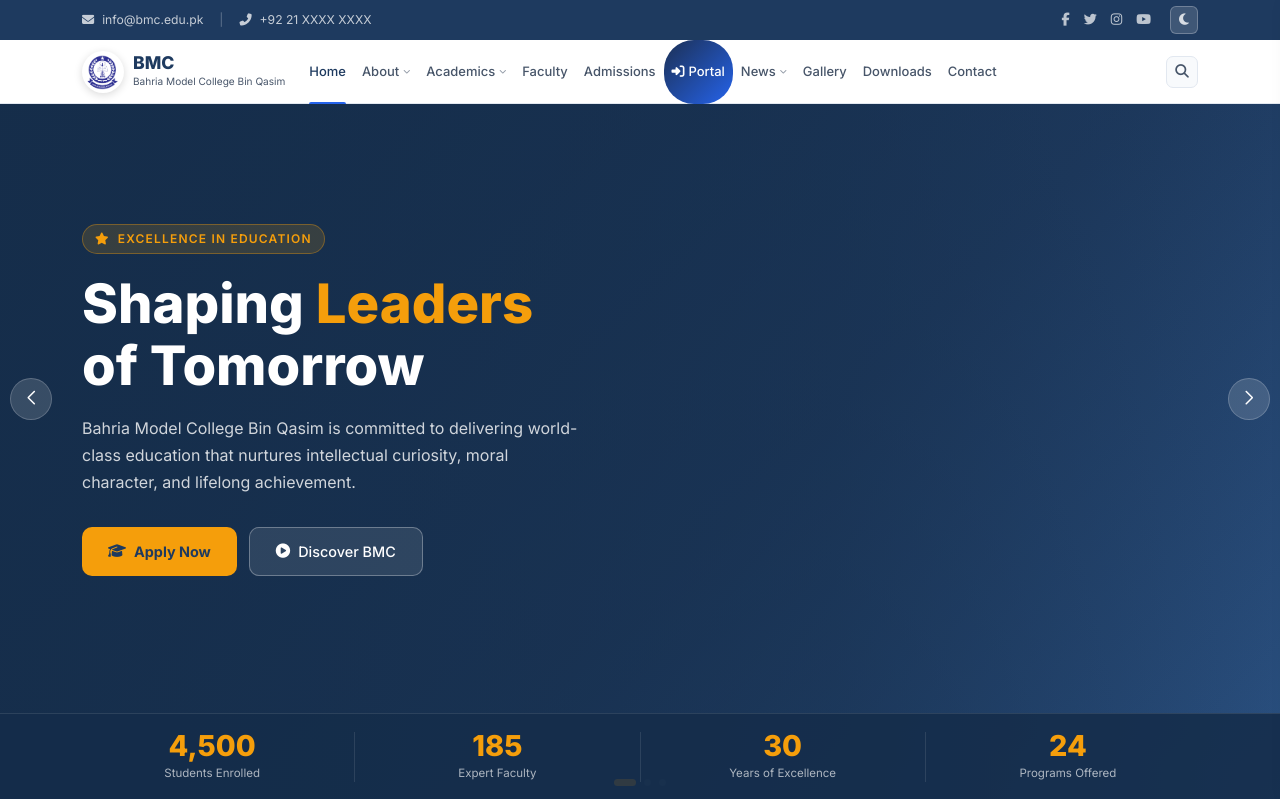
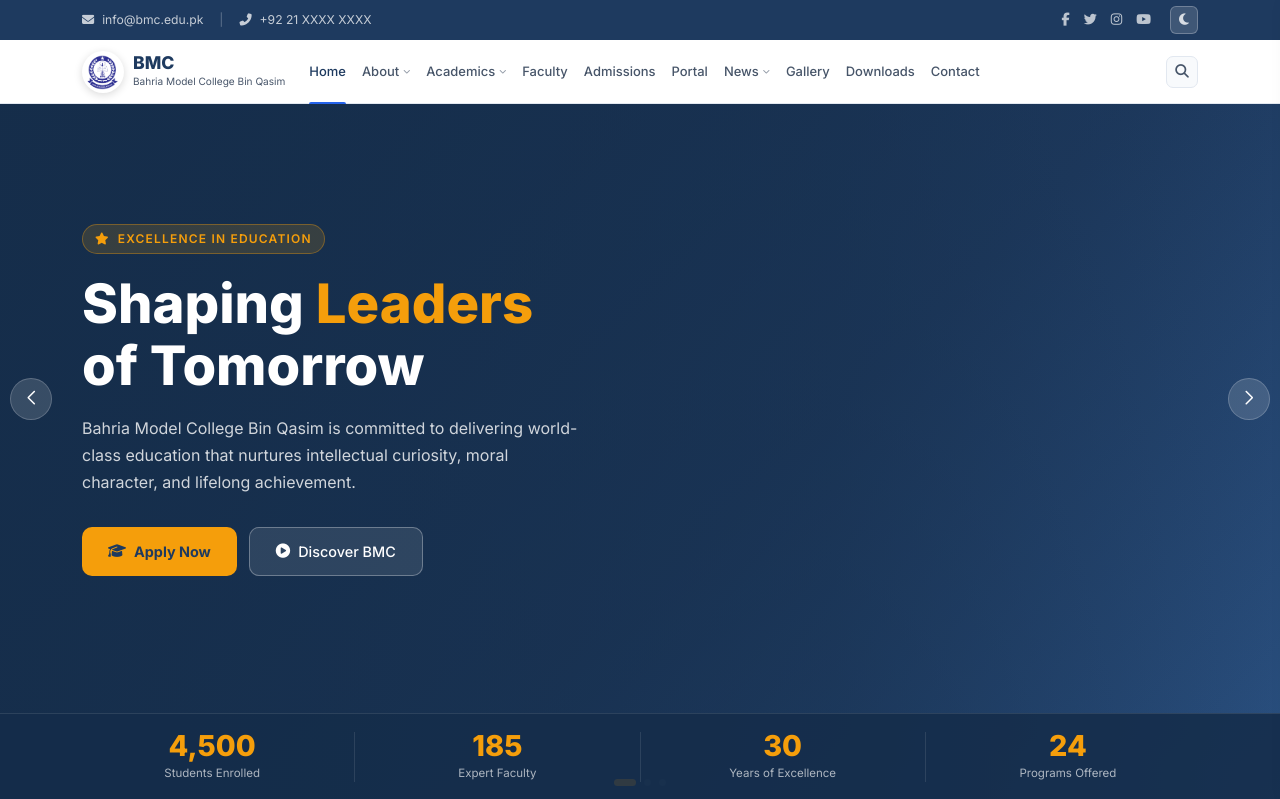
Before and after one commit to zyntrovex-cpu/BMC-Portal, a PHP site: page /BMC-Portal/ in a window 1280 px wide. Shown: the top 799 px of the page. Run offline with PHP 8.4, Linux system fonts and the light colour scheme; data comes from the database, SQL or seed files in the repository; data that the repository does not hold is empty; some libraries are stand-ins or nearby versions.

Commit message:
Fix desktop portal layout and simplify website Portal nav link
Layout fixes:
- portal.css: add 'display:none' base rule for .mobile-bottom-nav so it does
  not render as an in-flow flex item inside portal-wrap on desktop, which was
  causing the sidebar/content gap and nav items appearing out of place.
  It still shows at <=767px via the existing @media block.
- layout.php (pageHead): add </head><body> to properly close the head and
  open the body element before the portal-wrap div.

Portal button:
- Removed the blue pill/circle (.nav-portal-btn) from the website nav;
  'Portal' now renders as a plain nav link identical to Faculty/Admissions.
- Removed the unused .nav-portal-btn and .mobile-portal-link CSS rules.

Co-Authored-By: Claude Sonnet 4.6 <noreply@anthropic.com>
Claude-Session: https://claude.ai/code/session_01XbvXdg6jjscZFf418RMn9Q

```diff
--- a/assets/css/style.css
+++ b/assets/css/style.css
@@ -1230,32 +1230,4 @@ label.form-label { font-size: .8rem; font-weight: 600; color: var(--text-2); mar
   .footer-top    { padding: 40px 0 24px; }
 }
 
-/* ── Portal nav button ── */
-.nav-portal-btn {
-  display: inline-flex;
-  align-items: center;
-  gap: 6px;
-  background: linear-gradient(135deg, #1c3054, #2563eb);
-  color: #fff !important;
-  padding: 8px 18px;
-  border-radius: 30px;
-  font-weight: 700;
-  font-size: .88rem;
-  text-decoration: none;
-  transition: transform .18s, box-shadow .18s;
-  white-space: nowrap;
-}
-.nav-portal-btn:hover {
-  transform: translateY(-2px);
-  box-shadow: 0 6px 18px rgba(37,99,235,.35);
-  color: #fff !important;
-}
-.mobile-portal-link {
-  display: flex;
-  align-items: center;
-  gap: 8px;
-  font-weight: 700;
-  color: #2563eb;
-  text-decoration: none;
-  padding: 10px 16px;
-}
+/* Portal nav link uses the same style as other nav links (no special class needed) */
--- a/includes/header.php
+++ b/includes/header.php
@@ -171,8 +171,8 @@ $_activePage = $activePage ?? '';
         <!-- Portal link -->
         <li>
           <a href="<?= BASE_URL ?>/portal/"
-             class="nav-portal-btn <?= $_activePage === 'portal' ? 'active' : '' ?>">
-            <i class="fas fa-sign-in-alt"></i> Portal
+             class="<?= $_activePage === 'portal' ? 'active' : '' ?>">
+            Portal
           </a>
         </li>
 
--- a/portal/includes/layout.php
+++ b/portal/includes/layout.php
@@ -43,6 +43,8 @@ function pageHead(string $title, string $portal = ''): void {
 <link rel="stylesheet" href="https://cdnjs.cloudflare.com/ajax/libs/font-awesome/6.5.0/css/all.min.css">
 <link rel="stylesheet" href="' . $base . '/portal/portal.css">
 <style>:root { --accent: ' . $accent . '; --accent-rgb: ' . implode(',', sscanf($accent, '#%02x%02x%02x')) . '; }</style>
+</head>
+<body>
 ';
 }
 
--- a/portal/portal.css
+++ b/portal/portal.css
@@ -463,6 +463,9 @@ img { max-width: 100%; }
 }
 
 /* ── Bottom navigation bar for mobile ────────────────────────── */
+/* Hidden on desktop by default — only shown via the media query below */
+.mobile-bottom-nav { display: none; }
+
 @media (max-width: 767px) {
   .mobile-bottom-nav {
     display: flex;
```
